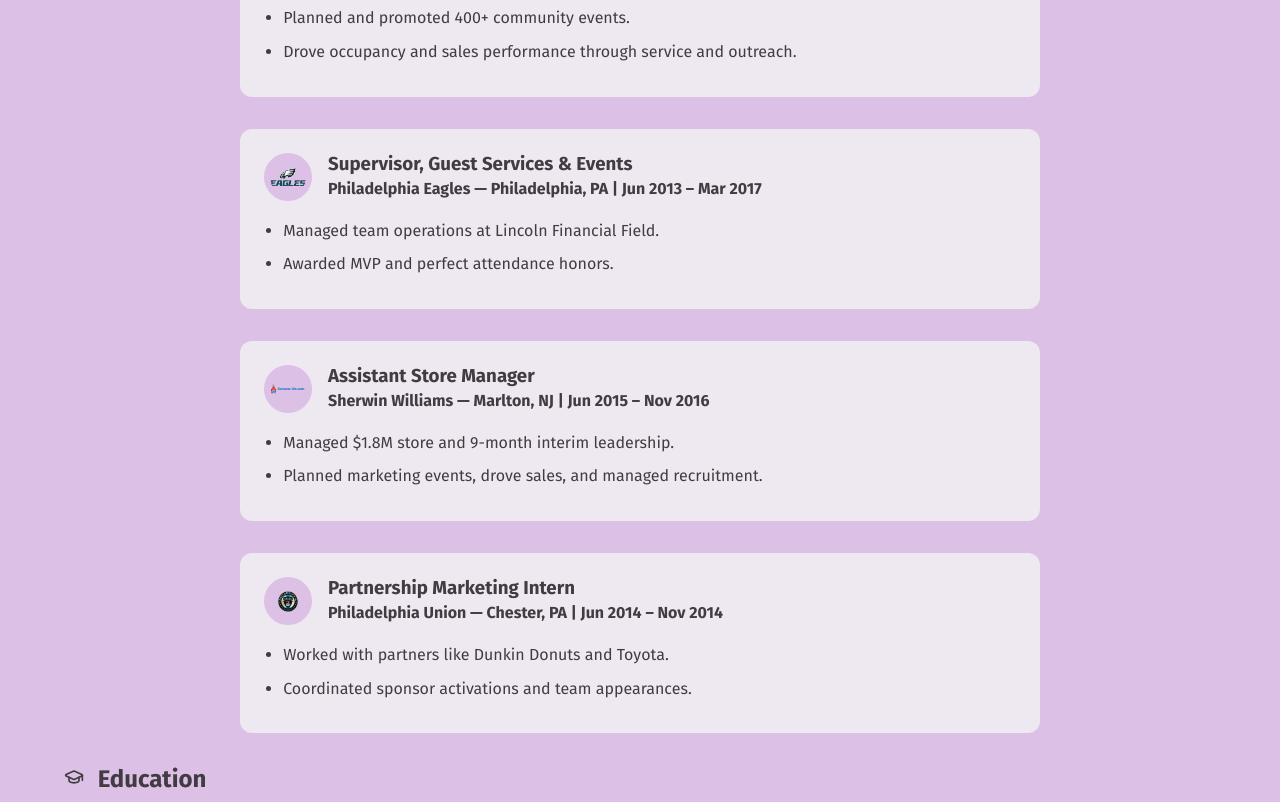
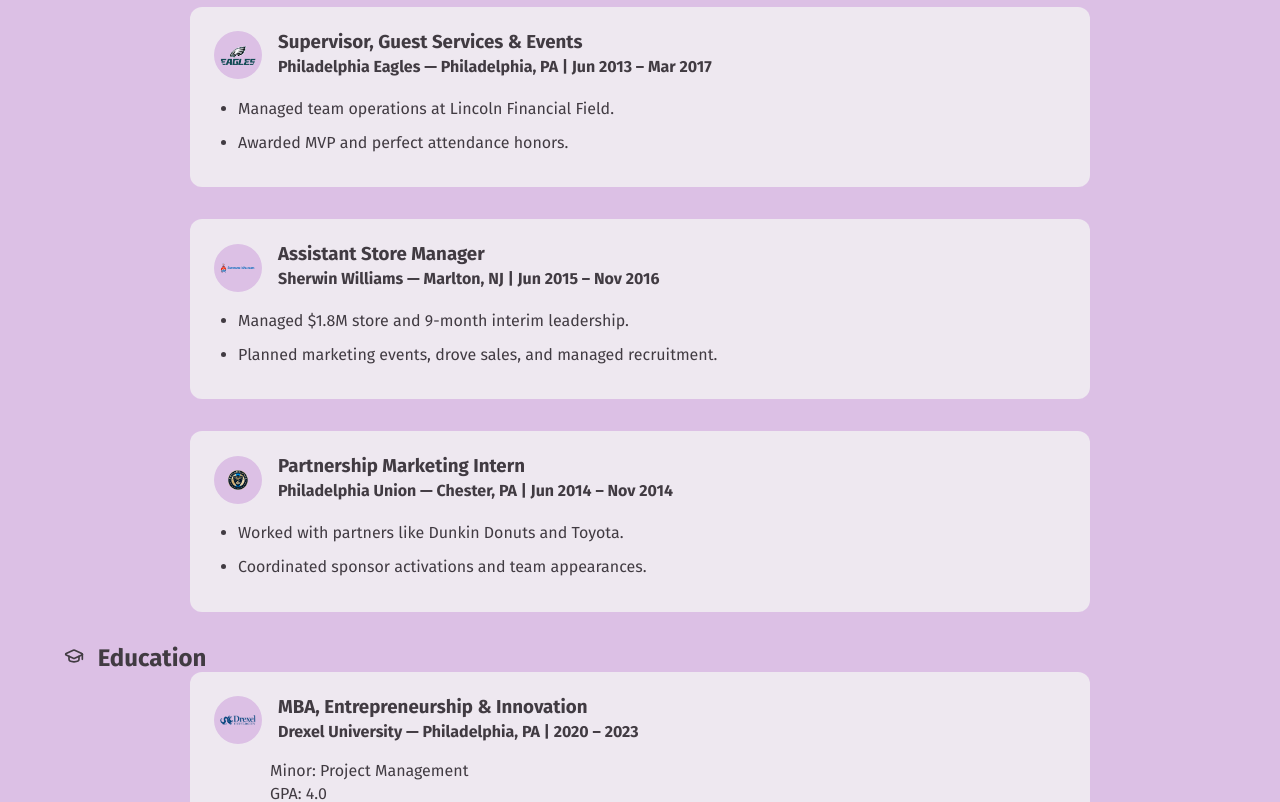
Before and after one commit to MoniqueBoskett/moniqueboskett.github.io, a Next.js app: page /resume in a window 1280 px wide. Shown: the part 1240-2042 px from the top of the page. Built offline with nearby package versions, Linux system fonts and the light colour scheme.

Commit message:
Add resume page and data file with updated layout

```diff
--- /dev/null
+++ b/data/resumeData.js
@@ -0,0 +1,115 @@
+// data/resumeData.js
+
+export const jobs = [
+  {
+    title: 'Senior Associate, Branded Card & Travel Experiences',
+    company: 'JPMorgan Chase',
+    location: 'Wilmington, DE',
+    dates: 'Oct 2023 – Present',
+    logo: 'jpmorgan.png',
+    bullets: [
+      'Executed high-profile Chase Sapphire events: Sundance, PGA, Aspen Ski Week, EEEEEATSCON, Live Nation festivals.',
+      'Integrated cross-functional teams to enhance customer experience and card promotion.',
+      'Tracked KPIs and managed event budgets exceeding $5M.'
+    ]
+  },
+  {
+    title: 'Senior Campaign Manager',
+    company: 'JPMorgan Chase',
+    location: 'Wilmington, DE',
+    dates: 'Jun 2022 – Oct 2023',
+    logo: 'jpmorgan.png',
+    bullets: [
+      'Managed marketing campaigns across business groups and stakeholders.',
+      'Led DEI conversations and team collaboration activities.'
+    ]
+  },
+  {
+    title: 'Community Affairs Specialist',
+    company: 'Independence Blue Cross',
+    location: 'Philadelphia, PA',
+    dates: 'Apr 2019 – Jun 2022',
+    logo: 'ibx.png',
+    bullets: [
+      'Planned 250+ events for IBC, PAC, and Foundation.',
+      'Created new tracking systems and improved internal communications.',
+      'Led DEI panels and National Volunteer Week initiatives through iLEAD.'
+    ]
+  },
+  {
+    title: 'Community Lead, Events & Operations',
+    company: 'WeWork',
+    location: 'Philadelphia, PA',
+    dates: 'Nov 2016 – Apr 2019',
+    logo: 'wework.png',
+    bullets: [
+      'Planned and promoted 400+ community events.',
+      'Drove occupancy and sales performance through service and outreach.'
+    ]
+  },
+  {
+    title: 'Supervisor, Guest Services & Events',
+    company: 'Philadelphia Eagles',
+    location: 'Philadelphia, PA',
+    dates: 'Jun 2013 – Mar 2017',
+    logo: 'eagles.png',
+    bullets: [
+      'Managed team operations at Lincoln Financial Field.',
+      'Awarded MVP and perfect attendance honors.'
+    ]
+  },
+  {
+    title: 'Assistant Store Manager',
+    company: 'Sherwin Williams',
+    location: 'Marlton, NJ',
+    dates: 'Jun 2015 – Nov 2016',
+    logo: 'sherwin.png',
+    bullets: [
+      'Managed $1.8M store and 9-month interim leadership.',
+      'Planned marketing events, drove sales, and managed recruitment.'
+    ]
+  },
+  {
+    title: 'Partnership Marketing Intern',
+    company: 'Philadelphia Union',
+    location: 'Chester, PA',
+    dates: 'Jun 2014 – Nov 2014',
+    logo: 'union.png',
+    bullets: [
+      'Worked with partners like Dunkin Donuts and Toyota.',
+      'Coordinated sponsor activations and team appearances.'
+    ]
+  }
+];
+
+export const education = [
+  {
+    degree: 'MBA, Entrepreneurship & Innovation',
+    school: 'Drexel University',
+    location: 'Philadelphia, PA',
+    date: '2020 – 2023',
+    logo: 'drexel.png',
+    bullets: ['Minor: Project Management', 'GPA: 4.0']
+  },
+  {
+    degree: 'BS, Marketing',
+    school: 'The College of New Jersey',
+    location: 'Ewing, NJ',
+    date: '2011 – 2015',
+    logo: 'tcnj.png',
+    bullets: []
+  }
+];
+
+export const skills = [
+  'Event Planning & Execution',
+  'Strategic Partnerships',
+  'Stakeholder Engagement',
+  'Project Management',
+  'Marketing Strategy',
+  'Volunteer Programming',
+  'Community Affairs',
+  'Public Speaking',
+  'DEI Engagement',
+  'Team Leadership'
+];
--- a/pages/resume.js
+++ b/pages/resume.js
@@ -1,144 +1,29 @@
-// pages/resume.js
+import { useState } from 'react';
 import Navbar from '../components/Navbar';
+import BackToTopButton from '../components/BackToTopButton';
+import { jobs, education, skills } from '../data/resumeData';
 import { Briefcase, GraduationCap, Award, Download, Linkedin } from 'lucide-react';
-import BackToTopButton from '../components/BackToTopButton';
-
-const logoPath = '/logos/';
-
-const jobs = [
-  {
-    title: 'Senior Associate, Branded Card & Travel Experiences',
-    company: 'JPMorgan Chase',
-    location: 'Wilmington, DE',
-    dates: 'Oct 2023 – Present',
-    logo: 'jpmorgan.png',
-    bullets: [
-      'Executed high-profile Chase Sapphire events: Sundance, PGA, Aspen Ski Week, EEEEEATSCON, Live Nation festivals.',
-      'Integrated cross-functional teams to enhance customer experience and card promotion.',
-      'Tracked KPIs and managed event budgets exceeding $5M.',
-    ],
-  },
-  {
-    title: 'Senior Campaign Manager',
-    company: 'JPMorgan Chase',
-    location: 'Wilmington, DE',
-    dates: 'Jun 2022 – Oct 2023',
-    logo: 'jpmorgan.png',
-    bullets: [
-      'Managed marketing campaigns across business groups and stakeholders.',
-      'Led DEI conversations and team collaboration activities.',
-    ],
-  },
-  {
-    title: 'Community Affairs Specialist',
-    company: 'Independence Blue Cross',
-    location: 'Philadelphia, PA',
-    dates: 'Apr 2019 – Jun 2022',
-    logo: 'ibx.png',
-    bullets: [
-      'Planned 250+ events for IBC, PAC, and Foundation.',
-      'Created new tracking systems and improved internal communications.',
-      'Led DEI panels and National Volunteer Week initiatives through iLEAD.',
-    ],
-  },
-  {
-    title: 'Community Lead, Events & Operations',
-    company: 'WeWork',
-    location: 'Philadelphia, PA',
-    dates: 'Nov 2016 – Apr 2019',
-    logo: 'wework.png',
-    bullets: [
-      'Planned and promoted 400+ community events.',
-      'Drove occupancy and sales performance through service and outreach.',
-    ],
-  },
-  {
-    title: 'Supervisor, Guest Services & Events',
-    company: 'Philadelphia Eagles',
-    location: 'Philadelphia, PA',
-    dates: 'Jun 2013 – Mar 2017',
-    logo: 'eagles.png',
-    bullets: [
-      'Managed team operations at Lincoln Financial Field.',
-      'Awarded MVP and perfect attendance honors.',
-    ],
-  },
-  {
-    title: 'Assistant Store Manager',
-    company: 'Sherwin Williams',
-    location: 'Marlton, NJ',
-    dates: 'Jun 2015 – Nov 2016',
-    logo: 'sherwin.png',
-    bullets: [
-      'Managed $1.8M store and 9-month interim leadership.',
-      'Planned marketing events, drove sales, and managed recruitment.',
-    ],
-  },
-  {
-    title: 'Partnership Marketing Intern',
-    company: 'Philadelphia Union',
-    location: 'Chester, PA',
-    dates: 'Jun 2014 – Nov 2014',
-    logo: 'union.png',
-    bullets: [
-      'Worked with partners like Dunkin Donuts and Toyota.',
-      'Coordinated sponsor activations and team appearances.',
-    ],
-  },
-];
-
-const education = [
-  {
-    degree: 'MBA, Entrepreneurship & Innovation',
-    school: 'Drexel University',
-    location: 'Philadelphia, PA',
-    date: '2020 – 2023',
-    logo: 'drexel.png',
-    bullets: ['Minor: Project Management', 'GPA: 4.0'],
-  },
-  {
-    degree: 'BS, Marketing',
-    school: 'The College of New Jersey',
-    location: 'Ewing, NJ',
-    date: '2011 – 2015',
-    logo: 'tcnj.png',
-    bullets: [],
-  },
-];
-
-const skills = [
-  'Event Planning & Execution',
-  'Strategic Partnerships',
-  'Stakeholder Engagement',
-  'Project Management',
-  'Marketing Strategy',
-  'Volunteer Programming',
-  'Community Affairs',
-  'Public Speaking',
-  'DEI Engagement',
-  'Team Leadership',
-];
+import { Analytics } from '@vercel/analytics/react';
+import { SpeedInsights } from '@vercel/speed-insights/next';
 
 export default function Resume() {
   return (
-    <>
+    <div style={{ backgroundColor: '#dcc0e5', color: '#413b42', fontFamily: 'Fira Sans', padding: '2rem' }}>
       <Navbar />
-      <div style={{ backgroundColor: '#dcc0e5', color: '#413b42', padding: '2rem', paddingTop: '6rem' }}>
       <h1 style={{ fontSize: '2.5rem', textAlign: 'center' }}>Resume</h1>
 
-        {/* Intro */}
       <p style={{ maxWidth: '800px', margin: '1rem auto 3rem', textAlign: 'center', fontSize: '1.1rem' }}>
         I&apos;m a marketing and events strategist with over 10 years of experience leading branded activations,
         community programs, and high-impact campaigns. I bring strong cross-functional skills, a deep
         commitment to DEI, and a passion for creating meaningful experiences.
       </p>
 
-        {/* Experience */}
+      {/* Experience Section */}
       <h2><Briefcase size={20} style={{ marginRight: '0.5rem' }} /> Professional Experience</h2>
-        {jobs.map((job, i) => (
-          <div key={i} style={cardStyle}>
-            <div style={rowStyle}>
-              <img src={`${logoPath}${job.logo}`} alt={job.company} style={logoStyle} />
+      {jobs.map((job, index) => (
+        <div key={index} style={cardStyle}>
+          <div style={headerStyle}>
+            <img src={`/logos/${job.logo}`} alt={job.company} style={logoStyle} />
             <div>
               <h3 style={{ margin: 0 }}>{job.title}</h3>
               <p style={{ fontWeight: 'bold', margin: '0.25rem 0' }}>
@@ -146,7 +31,7 @@ export default function Resume() {
               </p>
             </div>
           </div>
-            <ul style={{ paddingLeft: '1.2rem' }}>
+          <ul style={{ paddingLeft: '1.5rem' }}>
             {job.bullets.map((b, j) => (
               <li key={j} style={{ marginBottom: '0.5rem', lineHeight: 1.6 }}>{b}</li>
             ))}
@@ -154,12 +39,12 @@ export default function Resume() {
         </div>
       ))}
 
-        {/* Education */}
+      {/* Education Section */}
       <h2><GraduationCap size={20} style={{ marginRight: '0.5rem' }} /> Education</h2>
-        {education.map((edu, i) => (
-          <div key={i} style={cardStyle}>
-            <div style={rowStyle}>
-              <img src={`${logoPath}${edu.logo}`} alt={edu.school} style={logoStyle} />
+      {education.map((edu, index) => (
+        <div key={index} style={cardStyle}>
+          <div style={headerStyle}>
+            <img src={`/logos/${edu.logo}`} alt={edu.school} style={logoStyle} />
             <div>
               <h3 style={{ margin: 0 }}>{edu.degree}</h3>
               <p style={{ fontWeight: 'bold', margin: '0.25rem 0' }}>
@@ -173,14 +58,9 @@ export default function Resume() {
         </div>
       ))}
 
-        {/* Skills */}
+      {/* Skills Section */}
       <h2><Award size={20} style={{ marginRight: '0.5rem' }} /> Skills &amp; Certifications</h2>
-        <div style={{
-          ...cardStyle,
-          display: 'grid',
-          gridTemplateColumns: 'repeat(auto-fit, minmax(200px, 1fr))',
-          gap: '0.75rem'
-        }}>
+      <div style={{ ...cardStyle, display: 'grid', gridTemplateColumns: 'repeat(auto-fit, minmax(200px, 1fr))', gap: '0.75rem' }}>
         {skills.map((s, i) => (
           <div key={i}>• {s}</div>
         ))}
@@ -202,25 +82,27 @@ export default function Resume() {
       </div>
 
       <BackToTopButton />
+      <Analytics />
+      <SpeedInsights />
     </div>
-    </>
   );
 }
 
-// === Styles ===
 const cardStyle = {
   backgroundColor: '#eee8f0',
   borderRadius: '12px',
   padding: '1.5rem',
-  margin: '2rem auto',
-  maxWidth: '800px',
+  marginBottom: '2rem',
+  maxWidth: '900px',
+  marginLeft: 'auto',
+  marginRight: 'auto'
 };
 
-const rowStyle = {
+const headerStyle = {
   display: 'flex',
   alignItems: 'center',
   gap: '1rem',
-  marginBottom: '1rem',
+  marginBottom: '1rem'
 };
 
 const logoStyle = {
@@ -229,7 +111,7 @@ const logoStyle = {
   borderRadius: '50%',
   backgroundColor: '#dcc0e5',
   padding: '6px',
-  objectFit: 'contain',
+  objectFit: 'contain'
 };
 
 const buttonStyle = {
@@ -240,5 +122,5 @@ const buttonStyle = {
   textDecoration: 'none',
   display: 'inline-flex',
   alignItems: 'center',
-  fontWeight: 'bold',
+  fontWeight: 'bold'
 };
```
Lines whose indentation alone changed are shown as unchanged.
